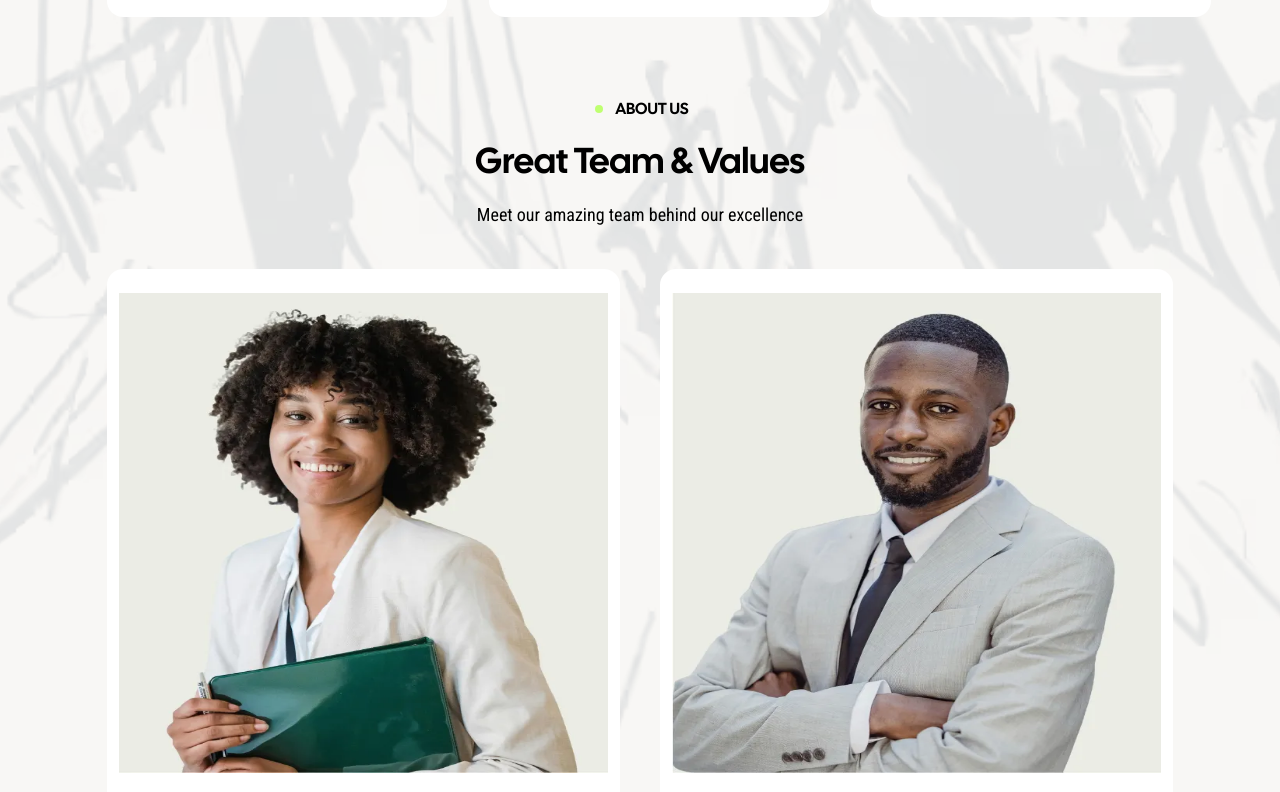
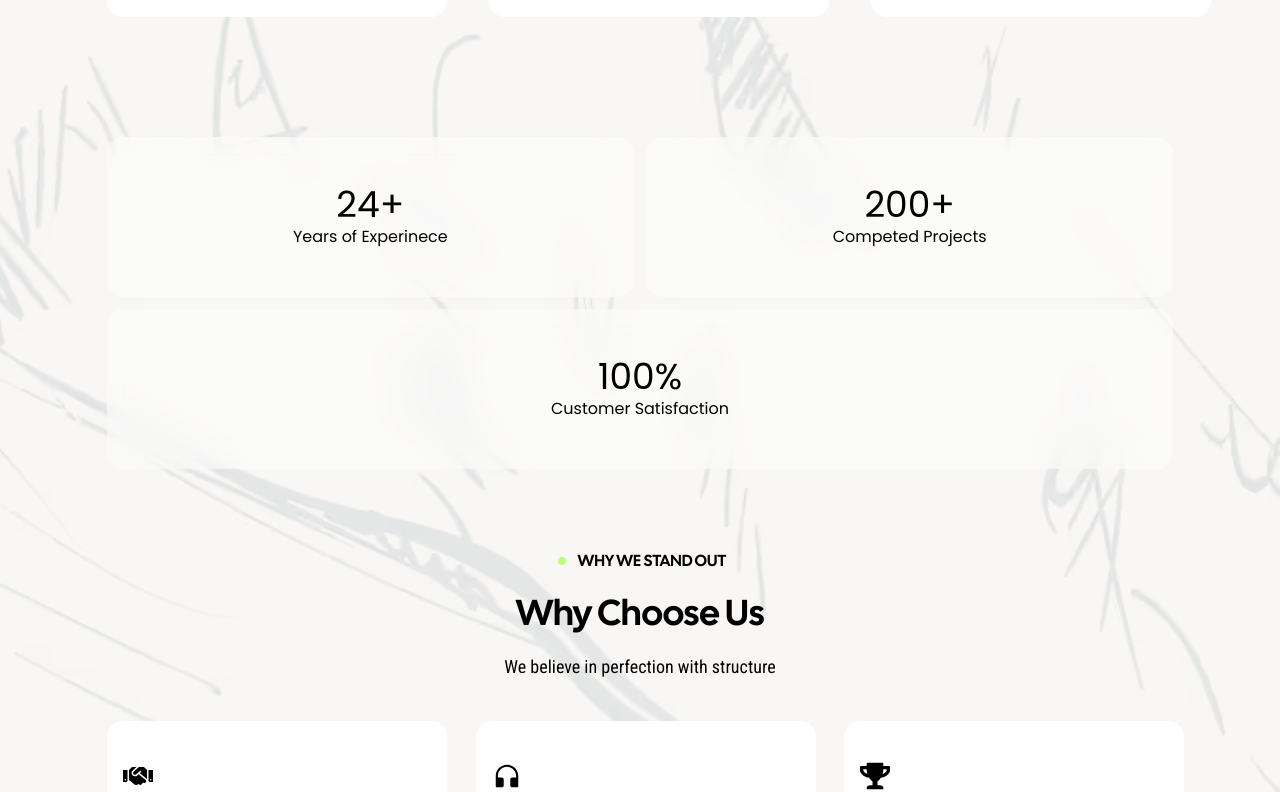
Before and after one commit to softwareNinja-888/waypointMedia, a React (Vite) app in the folder waypointMedia/: page /about in a window 1280 px wide. Shown: the part 1695-2487 px from the top of the page. Built offline with nearby package versions, Linux system fonts and the light colour scheme; the HTML template or start-up script is replaced by a standard one.

Commit message:
Refactor about page

```diff
--- a/waypointMedia/src/components/About/AboutPage.jsx
+++ b/waypointMedia/src/components/About/AboutPage.jsx
@@ -166,13 +166,13 @@ export function AboutPage(){
 					</div>
 				</div>
 				<div className="w-10/12 mx-auto">
-					<SectionIntro description="Meet our amazing team behind our excellence"/>
+					{/*<SectionIntro description="Meet our amazing team behind our excellence"/>
 					<div className="grid grid-cols-1 md:grid-cols-2 mt-10 gap-y-20 gap-x-10">
 						<EmployeeCard name='Ethan Carter' position="Social Media Marketer" img="/13.webp"/>
 						<EmployeeCard name='Bayanda Dlamini' position="Web Developer" img="/12.webp"/>
 						<EmployeeCard name='Bayanda Dlamini' position="Web Developer" img="/about/a5.avif"/>
 						<EmployeeCard name='Bayanda Dlamini' position="Web Developer" img="/about/a4.avif"/>
-					</div>
+					</div>*/}
 					<div className="grid grid-cols-2 gap-3 flex-1/2 font-Poppins mt-10" ref={statsRef}>
 
 						{/* IMCREMENTING STATS */}
```
Also changed, not shown: waypointMedia/public/mockups/mockupAnton.avif, 1 other file (tests, documents, lock files or other folders).
